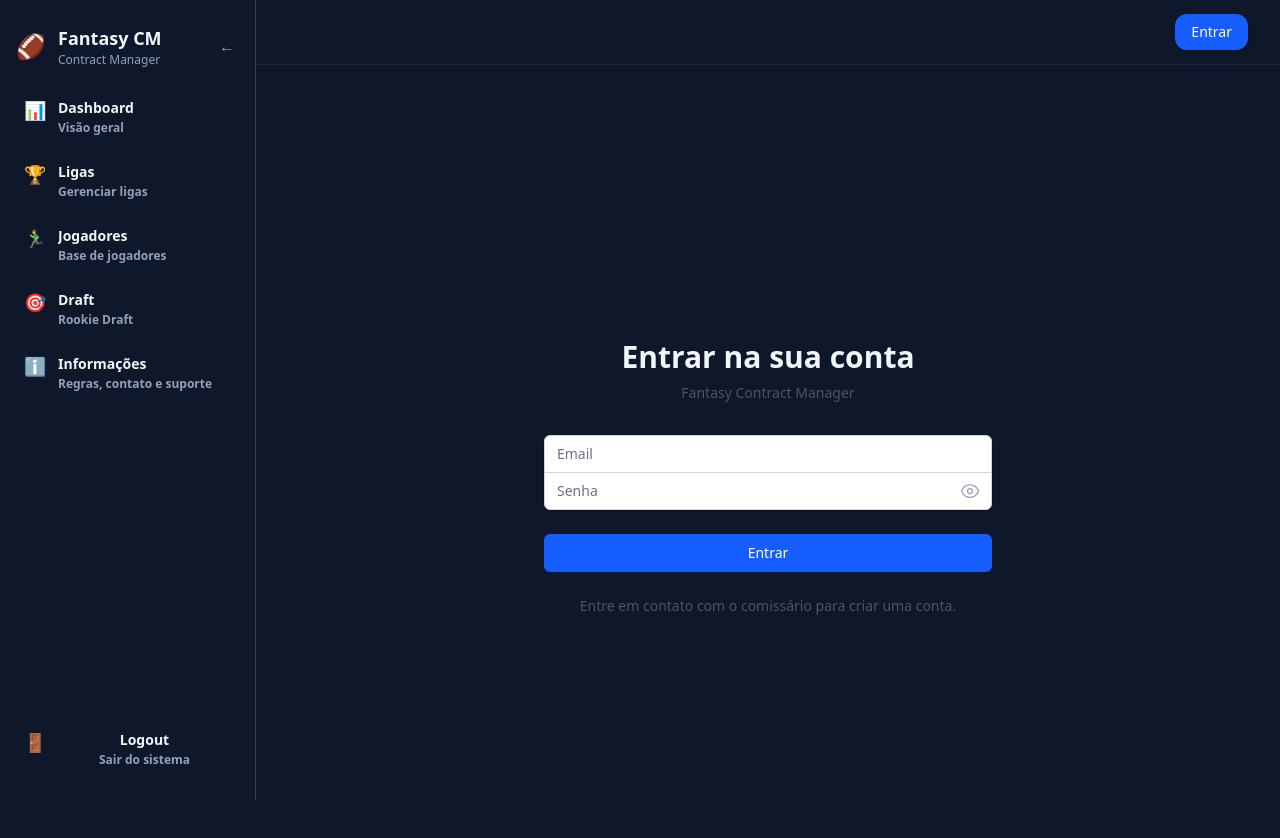
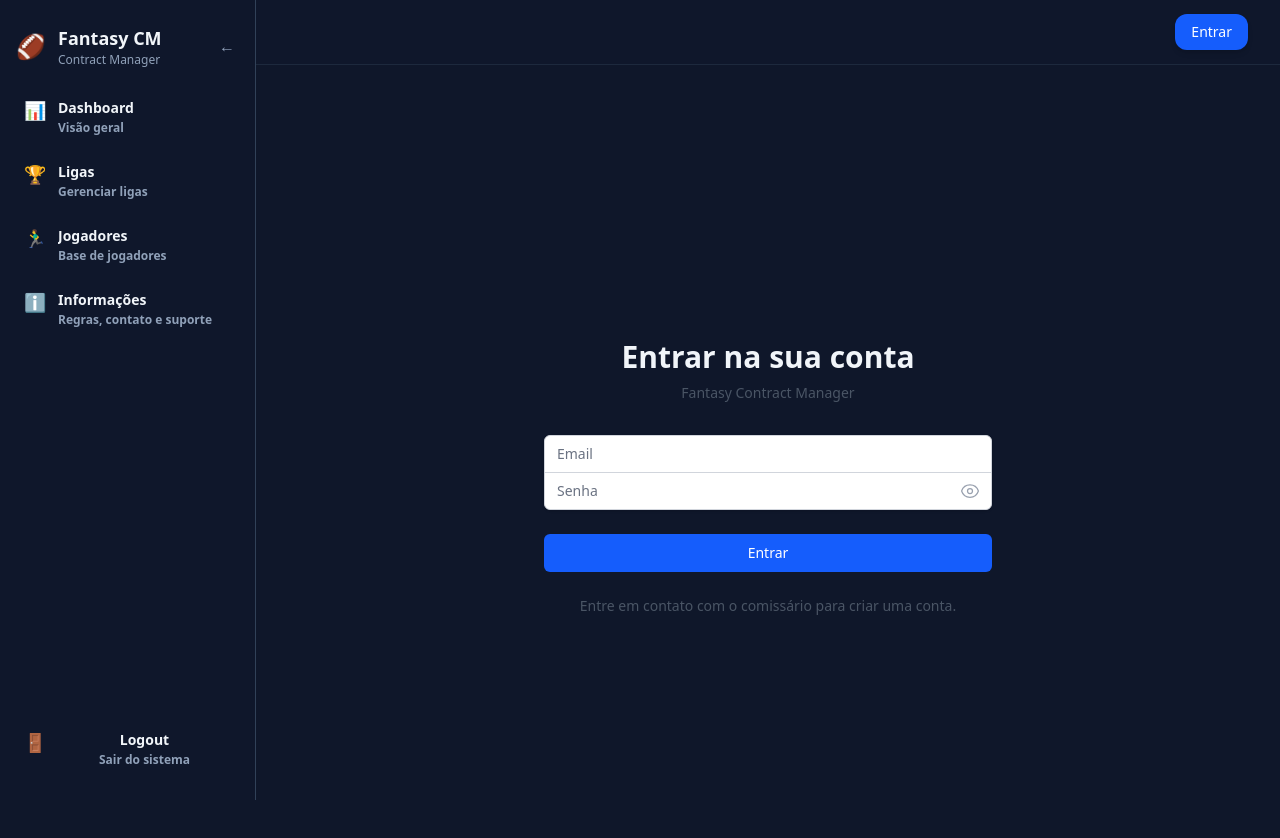
Before and after one commit to lzpck/FantasyContractManager, a Next.js app: page /auth/signin in a window 1280 px wide. Shown: the top 838 px of the page. Built offline with nearby package versions, Linux system fonts and the light colour scheme; no server answers.

Commit message:
feat: remove opção Draft do menu sidebar
- Remove item 'Draft' do menu de navegação
- Menu agora contém apenas: Dashboard, Ligas, Jogadores e Informações
- Simplifica navegação focando nas funcionalidades essenciais

```diff
--- a/src/components/layout/Sidebar.tsx
+++ b/src/components/layout/Sidebar.tsx
@@ -33,12 +33,6 @@ export function Sidebar() {
       href: '/players',
       icon: '🏃‍♂️',
       description: 'Base de jogadores',
-    },
-    {
-      name: 'Draft',
-      href: '/draft',
-      icon: '🎯',
-      description: 'Rookie Draft',
     },
     {
       name: 'Informações',
```
